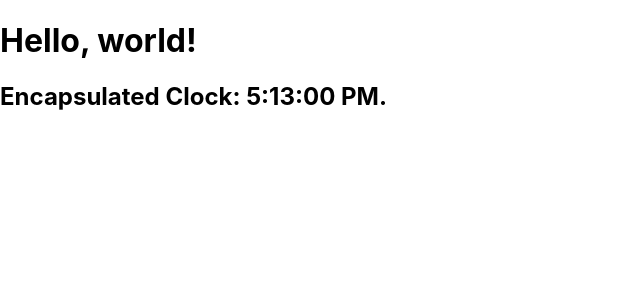
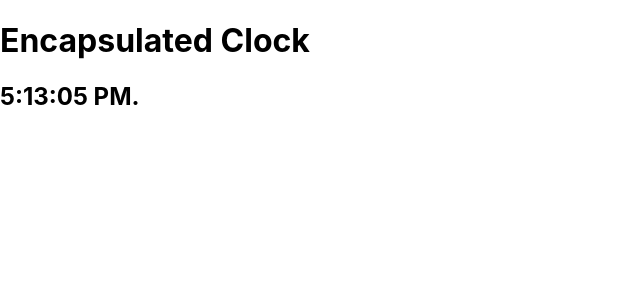
Before and after one commit to theo2xl/jsx-tutorial, a React (Create React App) app: page / in a window 1280 px wide. Shown: the top 300 px of the page, without its empty margins (0-640 px from the left). Built offline with nearby package versions, Linux system fonts and the light colour scheme.

Commit message:
Remove _UNSAFE for now, this will show errors

```diff
--- a/src/index.js
+++ b/src/index.js
@@ -10,13 +10,13 @@ class Clock extends React.Component {
     };
   }
 
-  UNSAFE_componentDidMount() {
+  componentDidMount() {
     this.timerID = setInterval(
       () => this.tick(), 1000
     );
   }
 
-  UNSAFE_componentWillMount() {
+  componentWillMount() {
     clearInterval(this.timerID);
   }
 
@@ -29,8 +29,8 @@ class Clock extends React.Component {
   render() {
     return (
       <div>
-        <h1>Hello, world!</h1>
-        <h2>Encapsulated Clock: {this.state.date.toLocaleTimeString()}.</h2>
+        <h1>Encapsulated Clock</h1>
+        <h2>{this.state.date.toLocaleTimeString()}.</h2>
       </div>
     );
   }
```
